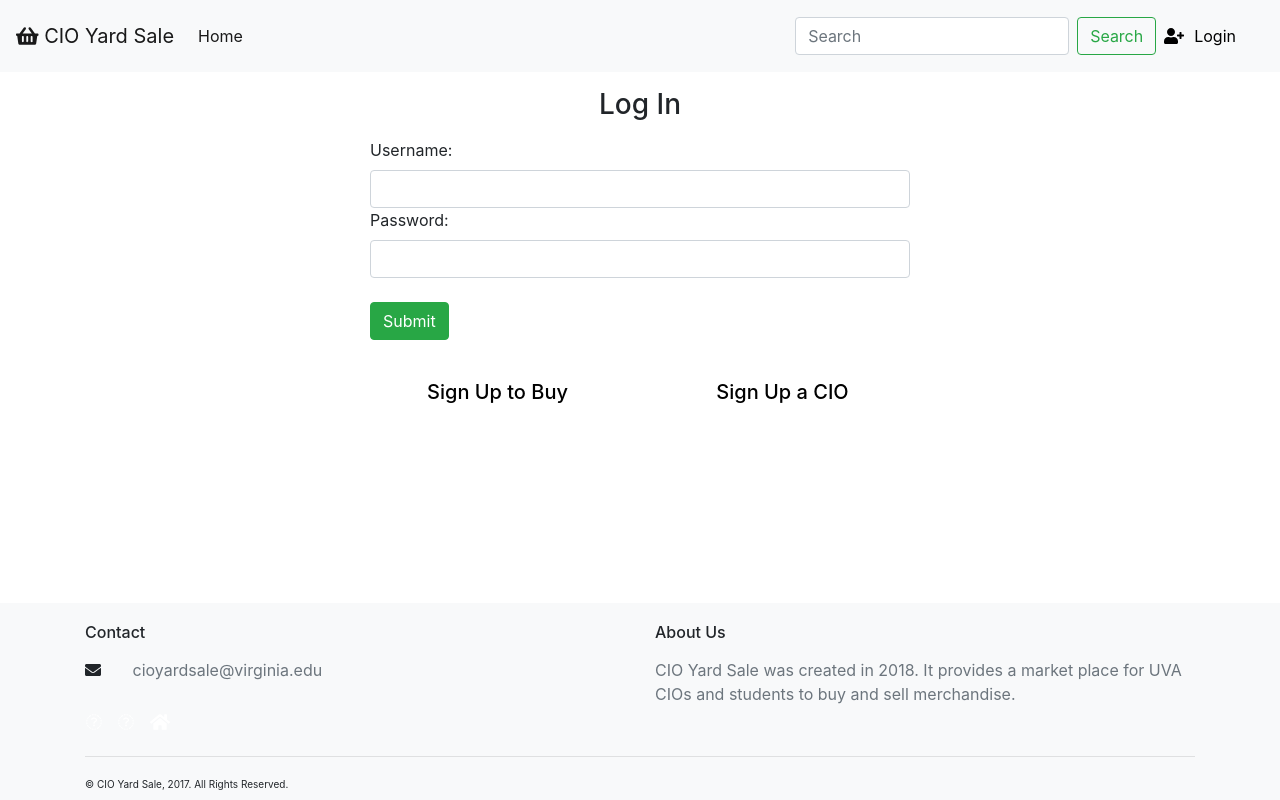
After one commit to aidanlanden22/CioYardSale_public, a Django app: page /login/ in a window 1280 px wide. The commit adds this page. Run offline with Django 3.2, Linux system fonts and the light colour scheme; some libraries are stand-ins or nearby versions.

Commit message:
sign in an existing student user

```diff
--- /dev/null
+++ b/CioYardSale/forms.py
@@ -0,0 +1,14 @@
+from django import forms
+
+class LogInUser(forms.Form):
+    username = forms.CharField(max_length=20)
+    password = forms.CharField(widget=forms.PasswordInput)
+
+    def __init__(self, *args, **kwargs):
+        super(LogInUser, self).__init__(*args, **kwargs)
+        self.fields['username'].widget.attrs = {
+            'class': 'form-control'
+        }
+        self.fields['password'].widget.attrs = {
+            'class': 'form-control'
+        }
--- a/CioYardSale/urls.py
+++ b/CioYardSale/urls.py
@@ -20,6 +20,7 @@
 
 urlpatterns = [
     url(r'^$', views.index, name='index'),
+    url(r'^login/$', views.loginUser, name='login'),
     url(r'^students/', include('students.urls')),
     url(r'^admin/', admin.site.urls),
 ]
--- a/CioYardSale/views.py
+++ b/CioYardSale/views.py
@@ -1,5 +1,37 @@
 from django.shortcuts import render
-from django.http import HttpResponse
+from django.http import HttpResponse, HttpResponseRedirect
+from django.contrib.auth import authenticate, login
+from django.core.urlresolvers import reverse
+
+from students.models import Student
+
+from . import forms
 
 def index(request):
     return render(request, 'index.html')
+
+def loginUser(request):
+    if request.user.is_authenticated():
+        return render(request, 'login.html', {'message': 'You are already logged in as {}'.format(request.user.username)})
+
+    form = forms.LogInUser()
+    if request.method == 'POST':
+        loginForm = forms.LogInUser(request.POST)
+        if loginForm.is_valid():
+            username = loginForm.cleaned_data['username']
+            password = loginForm.cleaned_data['password']
+            user = authenticate(username=username, password=password)
+            if user is not None:
+                login(request, user)
+                #redirect to the correct profile based on the user type
+                if Student.objects.filter(user=user.id).exists():
+                    return HttpResponseRedirect(reverse('students:profile',))
+                else:
+                    return HttpResponseRedirect(reverse('index',))
+
+            else:
+                return render(request, 'login.html', {'message':'Username or password incorrect', 'form':form})
+
+        return render(request, 'login.html', {'message':loginForm.errors})
+
+    return render(request, 'login.html', {'form':form})
--- a/students/views.py
+++ b/students/views.py
@@ -45,4 +45,4 @@
 def logoutUser(request):
     if request.user.is_authenticated():
         logout(request)
-    return render(request, 'index.html')
+    return HttpResponseRedirect(reverse('index'))
--- a/templates/base.html
+++ b/templates/base.html
@@ -36,7 +36,7 @@
 
       <!-- Navbar -->
       <nav class="navbar navbar-expand-lg navbar-light bg-light">
-        <a class="navbar-brand" href="#"><i class="fas fa-shopping-basket"></i> CIO Yard Sale</a>
+        <a class="navbar-brand" href="{% url 'index' %}"><i class="fas fa-shopping-basket"></i> CIO Yard Sale</a>
         <button class="navbar-toggler" type="button" data-toggle="collapse" data-target="#navbarSupportedContent" aria-controls="navbarSupportedContent" aria-expanded="false" aria-label="Toggle navigation">
           <span class="navbar-toggler-icon"></span>
         </button>
@@ -44,7 +44,7 @@
         <div class="collapse navbar-collapse" id="navbarSupportedContent">
           <ul class="navbar-nav mr-auto">
             <li class="nav-item active">
-              <a class="nav-link" href="#">Home <span class="sr-only">(current)</span></a>
+              <a class="nav-link" href="{% url 'index' %}">Home <span class="sr-only">(current)</span></a>
             </li>
           </ul>
           <form class="form-inline my-2 my-lg-0">
@@ -75,10 +75,10 @@
                   </div>
                 </div>
               {% else%}
-                <a href="{% url 'students:signup' %}" style="color:black">
+                <a href="{% url 'login' %}" style="color:black">
                     <div class="row">
-                      <div class="col-md-3"><i class="fas fa-user-plus"></i></div>
-                      <div class="col-md-9"><p>Sign Up</p></div>
+                      <div class="col-md-2"><i class="fas fa-user-plus"></i></div>
+                      <div class="col-md-2"><p>Login</p></div>
                     </div>
                 </a>
               {% endif %}
--- /dev/null
+++ b/templates/login.html
@@ -0,0 +1,41 @@
+{% extends 'base.html' %}
+
+{% block content %}
+
+<div class="container">
+  {% if message %}
+    <div class="alert alert-danger" role="alert">
+      {{message}}
+    </div>
+  {% endif %}
+  <div class="row">
+    <div class="col-md-12">
+      <div class="row">
+        <div class="col-md-6 offset-3">
+          <h3 class="text-center my-3">Log In</h3>
+          {% if user.is_authenticated %}
+              <br>
+              <a class="btn btn-danger btn-md mb-4" href="{% url 'logout' %}">Logout</a>
+          {% else %}
+              <form method="POST"> {% csrf_token %}
+                  {{ form.as_table }}
+                  <button class="btn btn-success btn-md my-4" type="submit">Submit</button>
+              </form>
+          {% endif %}
+        </div>
+      </div>
+    </div>
+  </div>
+
+  <div class="row my-3">
+    <div class="col-md-3 offset-3 text-center">
+      <a href="{% url 'students:signup' %}" style="color: black;"><h5> Sign Up to Buy </h5></a>
+    </div>
+    <div class="col-md-3 text-center">
+      <a href="#" style="color: black;"><h5> Sign Up a CIO </h5></a>
+    </div>
+  </div>
+
+</div>
+
+{% endblock content %}
```
